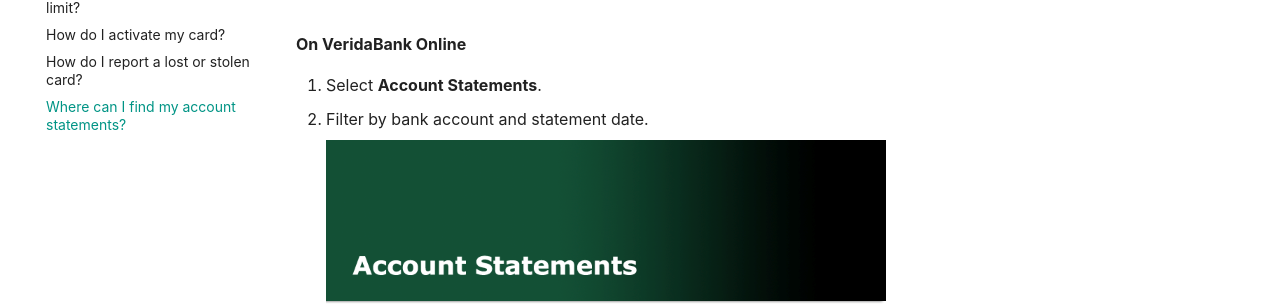
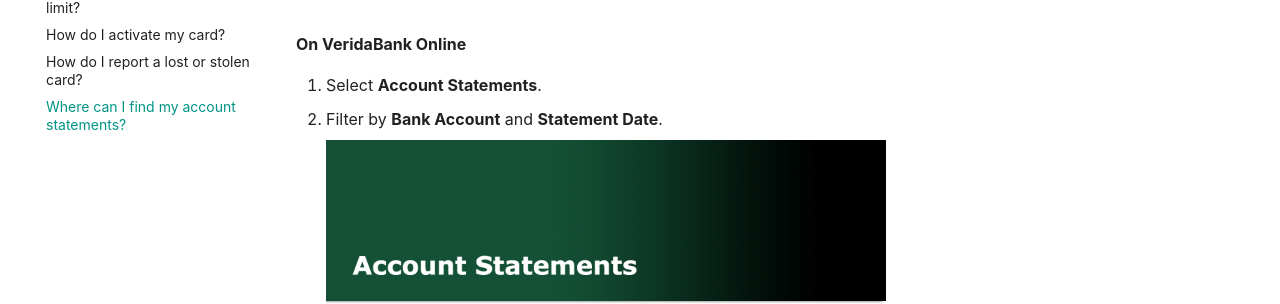
Before and after one commit to mlbms19/VeridaBank, an MkDocs documentation site: the page built from docs/Quick Answers/Find Account Statements.md, in a window 1280 px wide and 1038 px high. Shown: the part 196-500 px from the top of the window. Built offline with MkDocs 1.6.1 and Material for MkDocs 9.7.7, drawn with Linux system fonts in a browser that asks for light colours; some web fonts are replaced.

```diff
--- a/docs/Quick Answers/Find Account Statements.md
+++ b/docs/Quick Answers/Find Account Statements.md
@@ -3,7 +3,7 @@
 **On VeridaBank Online**
 
 1.	Select **Account Statements**.
-2.	Filter by bank account and statement date.<br>
+2.	Filter by **Bank Account** and **Statement Date**.<br>
 
     ![](Account Statements Step.png)<br>
 3.	To view a statement, click (or tap) **View**.<br>
```
